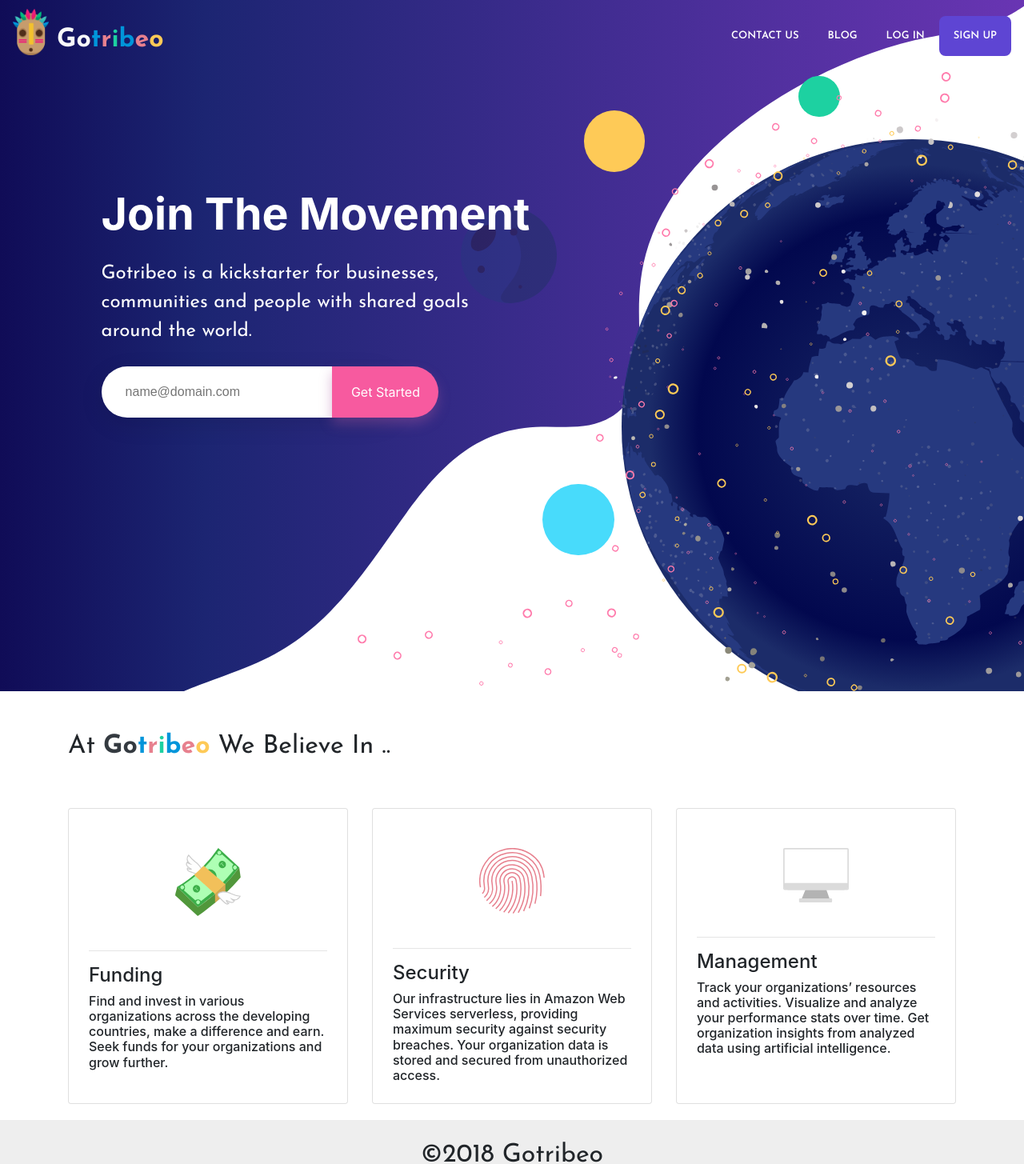
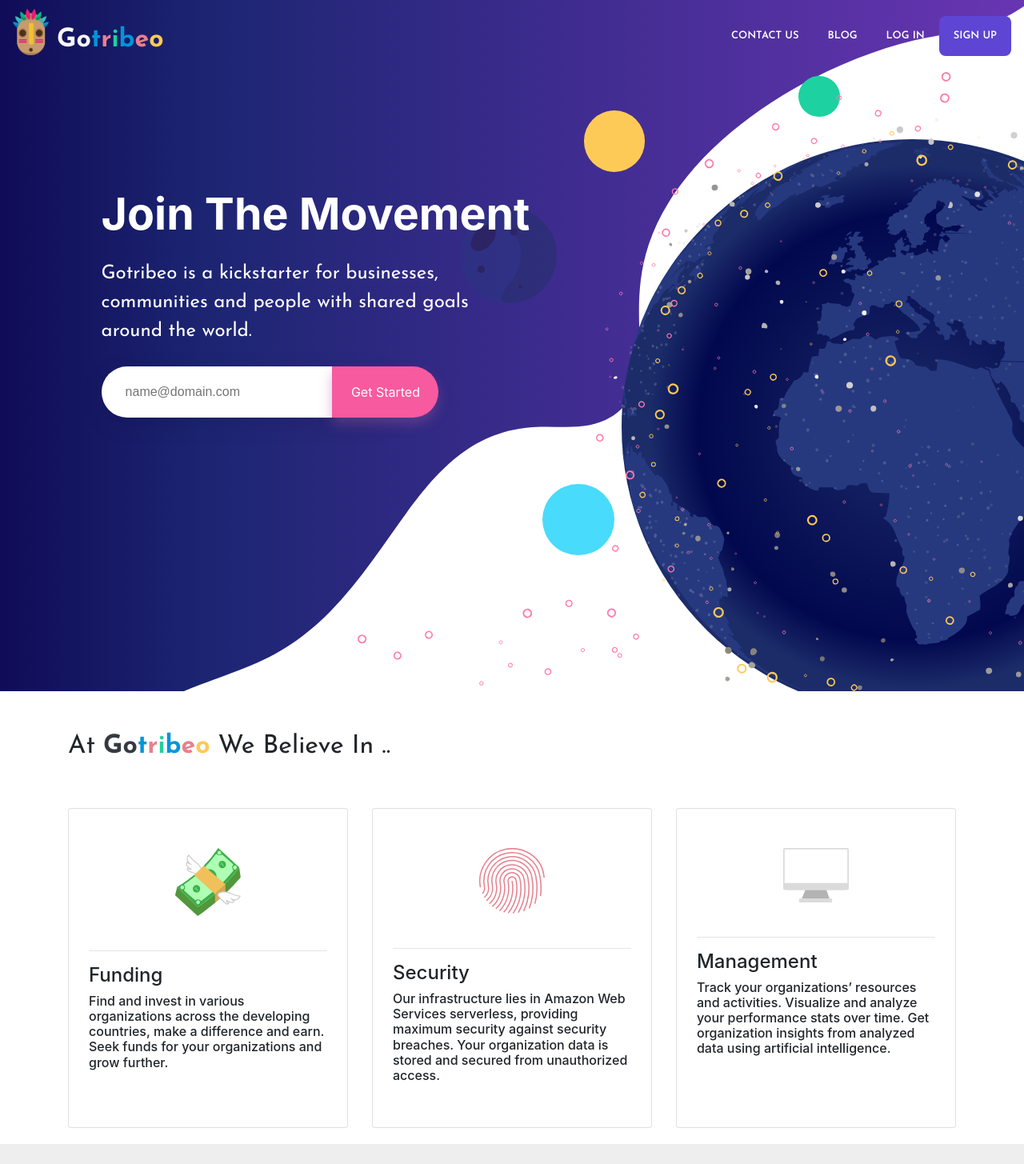
Before and after one commit to conyekwere/Gotribeo-react, a React (Create React App) app: page / in a window 1280 px wide. Shown: the top 1455 px of the page at 80% size. Built offline with nearby package versions, Linux system fonts and the light colour scheme.

Commit message:
service bug

```diff
--- a/src/styles/home-header.css
+++ b/src/styles/home-header.css
@@ -310,7 +310,7 @@
   font-family: "Josefin Sans", sans-serif; }
 
 .service {
-  height: 370px;
+  height: 400px;
   margin-bottom: 20px;
   padding: 25px; }
   .service img {
--- a/src/styles/home-header.scss
+++ b/src/styles/home-header.scss
@@ -390,7 +390,7 @@
   font-family: "Josefin Sans", sans-serif;
 }
 .service{
-  height: 370px;
+  height: 400px;
   margin-bottom: 20px;
   padding: 25px;
   img{
```
